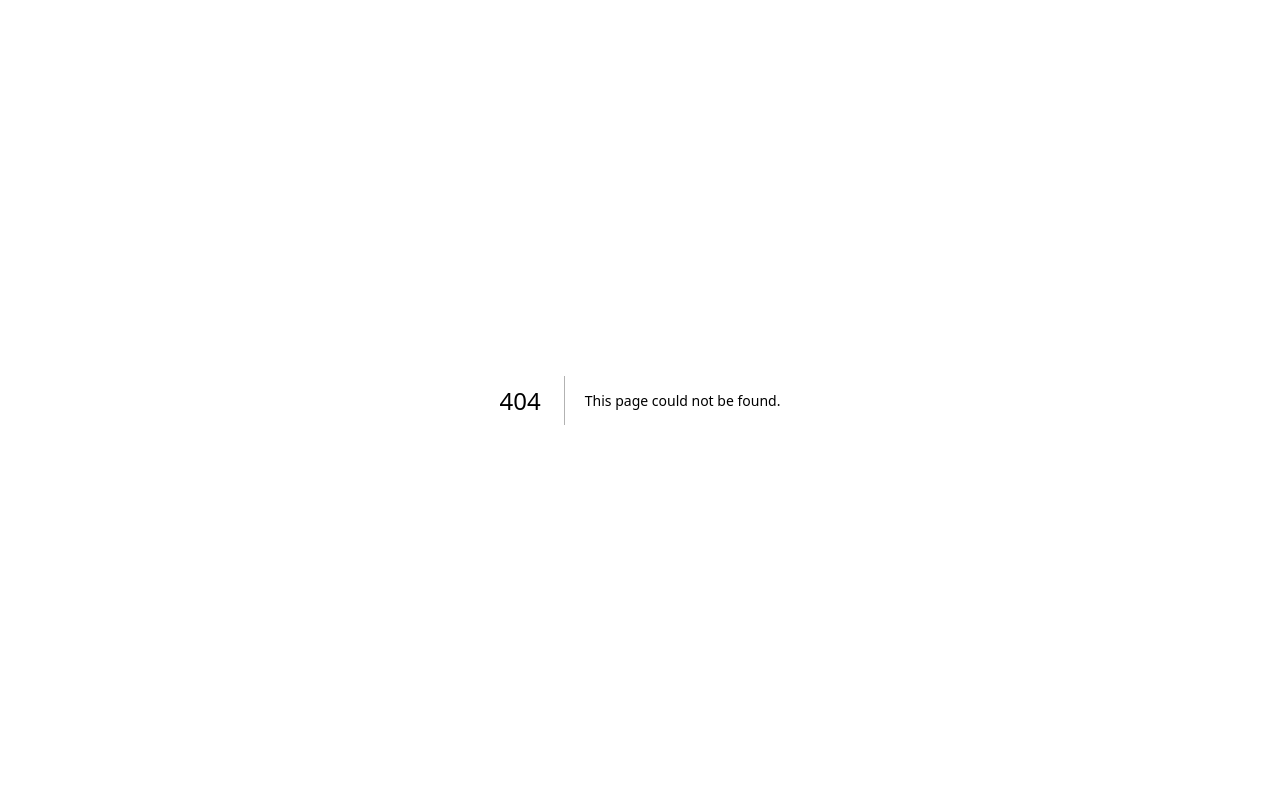
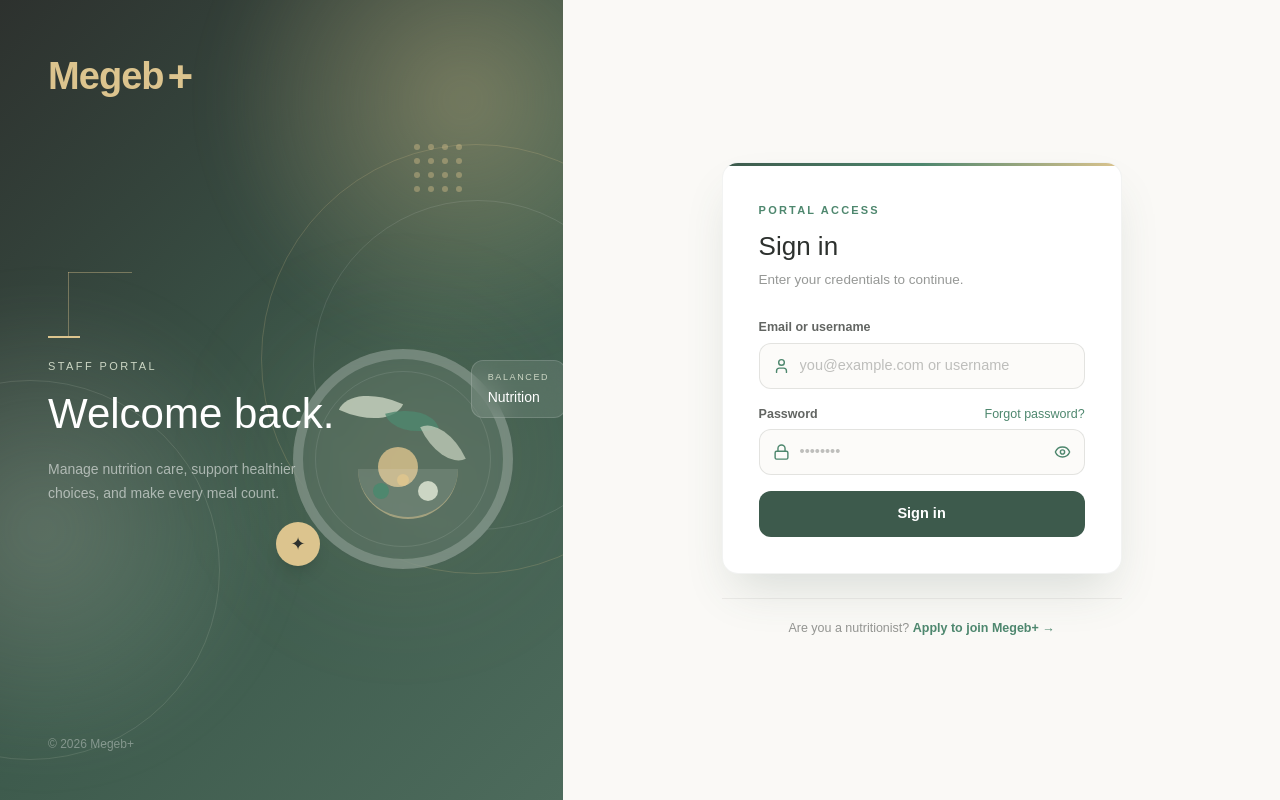
Before and after one commit to yeabsira23/megeb-plus-web, a Next.js app: page /auth/login in a window 1280 px wide. Before the commit this address had no page. Built offline with nearby package versions, Linux system fonts and the light colour scheme.

Commit message:
Organize folder structure and use TypeScript

```diff
--- a/package.json
+++ b/package.json
@@ -17,8 +17,11 @@
   },
   "devDependencies": {
     "@tailwindcss/postcss": "^4",
+    "@types/node": "^26.2.0",
+    "@types/react": "^19.2.18",
     "eslint": "^9",
     "eslint-config-next": "16.3.0",
-    "tailwindcss": "^4"
+    "tailwindcss": "^4",
+    "typescript": "^6.0.3"
   }
 }
--- a/src/app/forgot-password/page.js
+++ b/src/app/auth/forgot-password/page.tsx
@@ -1,20 +1,20 @@
-'use client';
+                         'use client';
 
-import { useState } from 'react';
-import { Phone, Check, ArrowLeft, ShieldCheck } from 'lucide-react';
+import { useState, FormEvent } from 'react';
+import { Mail, Check, ArrowLeft, ShieldCheck } from 'lucide-react';
 
 export default function ForgotPasswordPage() {
-  const [phone, setPhone] = useState('');
-  const [loading, setLoading] = useState(false);
-  const [submitted, setSubmitted] = useState(false);
-  const [error, setError] = useState('');
+  const [email, setEmail] = useState<string>('');
+  const [loading, setLoading] = useState<boolean>(false);
+  const [submitted, setSubmitted] = useState<boolean>(false);
+  const [error, setError] = useState<string>('');
 
-  async function handleSubmit(e) {
+  async function handleSubmit(e: FormEvent<HTMLFormElement>) {
     e.preventDefault();
     setError('');
 
-    if (!phone) {
-      setError('Enter your phone number to continue.');
+    if (!email) {
+      setError('Enter your email to continue.');
       return;
     }
 
@@ -93,13 +93,15 @@ export default function ForgotPasswordPage() {
         </div>
 
         {/* BRAND */}
-        <div className="inline-flex items-center relative z-10">
-          <div className="bg-[#E9F0EC] px-7 py-3 rounded-full border border-[#CCD6C4] shadow-sm">
-            <span className="font-display text-[#3D5A4C] text-3xl font-bold tracking-tight">
-              Megeb<span className="text-[#4E876E]">+</span>
-            </span>
-          </div>
-        </div>
+        <div className="flex items-center">
+      <span className="font-display text-[38px] font-bold tracking-tight text-[#DCC48E]">
+        Megeb
+       </span>
+
+       <span className="ml-1 font-display text-[44px] font-black leading-none text-[#DCC48E]">
+         +
+       </span>
+      </div>
 
         {/* LEFT TEXT */}
         <div className="relative z-10 max-w-sm">
@@ -120,7 +122,6 @@ export default function ForgotPasswordPage() {
           </p>
 
         </div>
-
         {/* DECORATIVE SECURITY ICON */}
         <div className="absolute right-[14%] top-[45%]">
 
@@ -170,13 +171,15 @@ export default function ForgotPasswordPage() {
         <div className="w-full max-w-[400px]">
 
           {/* MOBILE LOGO */}
-          <div className="lg:hidden flex items-center mb-10">
-            <div className="bg-[#E9F0EC] px-7 py-3 rounded-full border border-[#CCD6C4] shadow-sm">
-              <span className="font-display text-[#3D5A4C] text-3xl font-bold tracking-tight">
-                Megeb<span className="text-[#4E876E]">+</span>
-              </span>
-            </div>
-          </div>
+           <div className="flex items-center md:hidden">
+  <span className="font-display text-[28px] font-bold tracking-tight text-[#DCC48E]">
+    Megeb
+  </span>
+
+  <span className="ml-1 font-display text-[34px] font-black leading-none text-[#DCC48E]">
+    +
+  </span>
+</div>
 
           {/* CARD */}
           <div className="bg-white rounded-2xl shadow-[0_24px_48px_-12px_rgba(61,90,76,0.18)] border border-[#2D312E]/[0.06] overflow-hidden">
@@ -197,8 +200,7 @@ export default function ForgotPasswordPage() {
                   </h2>
 
                   <p className="font-body text-[#2D312E]/50 text-[13.5px] mb-7 leading-5">
-                    Enter your phone number and we'll help you reset your
-                    password.
+                    Enter your email and we'll help you reset your password.
                   </p>
 
                   <form
@@ -207,31 +209,31 @@ export default function ForgotPasswordPage() {
                     noValidate
                   >
 
-                    {/* PHONE */}
+                    {/* EMAIL */}
                     <div>
 
                       <label
-                        htmlFor="phone"
+                        htmlFor="email"
                         className="font-body block text-[12.5px] font-semibold text-[#2D312E]/75 mb-1.5"
                       >
-                        Phone number
+                        Email
                       </label>
 
                       <div className="relative">
 
-                        <Phone
+                        <Mail
                           size={17}
                           strokeWidth={2}
                           className="absolute left-3.5 top-1/2 -translate-y-1/2 text-[#4E876E]"
                         />
 
                         <input
-                          id="phone"
-                          type="tel"
-                          autoComplete="tel"
-                          value={phone}
-                          onChange={(e) => setPhone(e.target.value)}
-                          placeholder="+251 9XX XXX XXX"
+                          id="email"
+                          type="email"
+                          autoComplete="email"
+                         value={email}
+                          onChange={(e) => setEmail(e.target.value)}
+                          placeholder="you@example.com"
                           className="font-body w-full rounded-xl border border-[#2D312E]/12 bg-[#FAF9F6]/60 pl-10 pr-3.5 text-[14.5px] text-[#2D312E] placeholder:text-[#2D312E]/30 outline-none transition focus:bg-white focus:border-[#3D5A4C] focus:ring-4 focus:ring-[#3D5A4C]/10"
                           style={{
                             paddingTop: '11px',
@@ -280,13 +282,13 @@ export default function ForgotPasswordPage() {
                   </p>
 
                   <h2 className="font-display text-[#2D312E] text-[26px] mb-2">
-                    Check your phone
+                    Check your email
                   </h2>
 
                   <p className="font-body text-[#2D312E]/50 text-[13.5px] leading-5">
                     If an account exists for{' '}
                     <span className="font-semibold text-[#2D312E]/70">
-                      {phone}
+                      {email}
                     </span>
                     , you'll receive instructions to reset your password.
                   </p>
@@ -297,7 +299,7 @@ export default function ForgotPasswordPage() {
               <div className="mt-7 pt-5 border-t border-[#2D312E]/[0.07]">
 
                 <a
-                  href="/login"
+                  href="/auth/login"
                   className="font-body flex items-center justify-center gap-1.5 text-[12.5px] font-semibold text-[#4E876E] hover:text-[#3D5A4C] transition"
                 >
                   <ArrowLeft size={15} />
--- a/src/app/login/page.js
+++ b/src/app/auth/login/page.tsx
@@ -1,22 +1,22 @@
-
  'use client';
 
-import { useState } from 'react';
-import axios from 'axios'
+import { useState, FormEvent } from 'react';
+import axios from 'axios';
+import { User, Lock, Eye, EyeOff } from 'lucide-react';
 
 export default function LoginPage() {
-  const [phone, setPhone] = useState('');
-  const [password, setPassword] = useState('');
-  const [showPassword, setShowPassword] = useState(false);
-  const [loading, setLoading] = useState(false);
-  const [error, setError] = useState('');
+  const [identifier, setIdentifier] = useState<string>('');
+  const [password, setPassword] = useState<string>('');
+  const [showPassword, setShowPassword] = useState<boolean>(false);
+  const [loading, setLoading] = useState<boolean>(false);
+  const [error, setError] = useState<string>('');
 
-  async function handleSubmit(e) {
+  async function handleSubmit(e: FormEvent<HTMLFormElement>) {
     e.preventDefault();
     setError('');
 
-    if (!phone || !password) {
-      setError('Enter your phone number and password to continue.');
+    if (!identifier || !password) {
+      setError('Enter your email or username and password to continue.');
       return;
     }
 
@@ -25,10 +25,7 @@ export default function LoginPage() {
     try {
       const response = await axios.post(
         'http://127.0.0.1:8000/api/auth/login/',
-    {
-      phone,
-      password,
-    }
+        { identifier, password }
       );
 
       localStorage.setItem('access', response.data.access);
@@ -36,10 +33,11 @@ export default function LoginPage() {
 
       window.location.href = '/dashboard';
     } catch (err) {
-  setError(
-    err.response?.data?.detail ||
-    'Login failed. Check your credentials.'
-  );
+      if (axios.isAxiosError(err)) {
+        setError(err.response?.data?.detail || 'Login failed. Check your credentials.');
+      } else {
+        setError('Login failed. Check your credentials.');
+      }
     } finally {
       setLoading(false);
     }
@@ -103,14 +101,18 @@ export default function LoginPage() {
           <div className="absolute top-[34%] left-[12%] w-px h-16 bg-[#DCC48E]/40" />
 
         </div>
+
         {/* BRAND */}
-<div className="inline-flex items-center">
-  <div className="bg-[#E9F0EC] px-7 py-3 rounded-full border border-[#CCD6C4] shadow-sm">
-    <span className="font-display text-[#3D5A4C] text-3xl font-bold tracking-tight">
-      Megeb<span className="text-[#4E876E]">+</span>
+      <div className="flex items-center">
+      <span className="font-display text-[38px] font-bold tracking-tight text-[#DCC48E]">
+        Megeb
+       </span>
+
+       <span className="ml-1 font-display text-[44px] font-black leading-none text-[#DCC48E]">
+         +
        </span>
       </div>
-</div>
+
         {/* TEXT */}
         <div className="relative z-10 max-w-sm">
 
@@ -119,7 +121,6 @@ export default function LoginPage() {
           <p className="font-body text-[11px] tracking-[0.22em] uppercase text-[#CCD6C4] mb-4">
             Staff Portal
           </p>
-
               <h1 className="font-display text-white text-[42px] leading-[1.12]">
             Welcome back.
           </h1>
@@ -202,19 +203,15 @@ export default function LoginPage() {
         <div className="w-full max-w-[400px]">
 
           {/* Mobile logo */}
-          <div className="lg:hidden flex items-center gap-2 mb-10">
-<div className="inline-flex items-center">
-  <div className="bg-[#E9F0EC] px-7 py-3 rounded-full border border-[#CCD6C4] shadow-sm">
-    <span className="font-display text-[#3D5A4C] text-3xl font-bold tracking-tight">
-      Megeb<span className="text-[#4E876E]">+</span>
+          <div className="flex items-center md:hidden">
+  <span className="font-display text-[28px] font-bold tracking-tight text-[#DCC48E]">
+    Megeb
+  </span>
+
+  <span className="ml-1 font-display text-[34px] font-black leading-none text-[#DCC48E]">
+    +
   </span>
 </div>
-</div>
-
-
-
-          </div>
-
           {/* LOGIN CARD */}
           <div className="bg-white rounded-2xl shadow-[0_24px_48px_-12px_rgba(61,90,76,0.18)] border border-[#2D312E]/[0.06] overflow-hidden">
 
@@ -230,36 +227,37 @@ export default function LoginPage() {
               <h2 className="font-display text-[#2D312E] text-[26px] mb-1">
                 Sign in
               </h2>
-
               <p className="font-body text-[#2D312E]/50 text-[13.5px] mb-7">
                 Enter your credentials to continue.
               </p>
 
               <form onSubmit={handleSubmit} className="space-y-4">
 
-                {/* PHONE */}
+                {/* EMAIL OR USERNAME */}
                 <div>
 
                   <label
-                    htmlFor="phone"
+                    htmlFor="identifier"
                     className="font-body block text-[12.5px] font-semibold text-[#2D312E]/75 mb-1.5"
                   >
-                    Phone number
+                    Email or username
                   </label>
 
                   <div className="relative">
 
-                    <span className="absolute left-3.5 top-1/2 -translate-y-1/2 text-[#4E876E]">
-                      <PhoneIcon />
-                    </span>
+                    <User
+                      size={17}
+                      strokeWidth={2}
+                      className="absolute left-3.5 top-1/2 -translate-y-1/2 text-[#4E876E]"
+                    />
 
                     <input
-                      id="phone"
-                      type="tel"
-                      autoComplete="tel"
-                      value={phone}
-                      onChange={(e) => setPhone(e.target.value)}
-                      placeholder="+251 9XX XXX XXX"
+                      id="identifier"
+                      type="text"
+                      autoComplete="username"
+                      value={identifier}
+                      onChange={(e) => setIdentifier(e.target.value)}
+                      placeholder="you@example.com or username"
                       className="font-body w-full rounded-xl border border-[#2D312E]/12 bg-[#FAF9F6]/60 pl-10 pr-3.5 text-[14.5px] text-[#2D312E] placeholder:text-[#2D312E]/30 outline-none transition focus:bg-white focus:border-[#3D5A4C] focus:ring-4 focus:ring-[#3D5A4C]/10"
                       style={{
                         paddingTop: '11px',
@@ -284,7 +282,7 @@ export default function LoginPage() {
                     </label>
 
                     <a
-                     href="/forgot-password"
+                      href="/auth/forgot-password"
                       className="font-body text-[12.5px] font-medium text-[#4E876E] hover:text-[#3D5A4C]"
                     >
                       Forgot password?
@@ -294,9 +292,11 @@ export default function LoginPage() {
 
                   <div className="relative">
 
-                    <span className="absolute left-3.5 top-1/2 -translate-y-1/2 text-[#4E876E]">
-                      <LockIcon />
-                    </span>
+                    <Lock
+                      size={17}
+                      strokeWidth={2}
+                      className="absolute left-3.5 top-1/2 -translate-y-1/2 text-[#4E876E]"
+                    />
 
                     <input
                       id="password"
@@ -305,7 +305,7 @@ export default function LoginPage() {
                       value={password}
                       onChange={(e) => setPassword(e.target.value)}
                       placeholder="••••••••"
-                      className="font-body w-full rounded-xl border border-[#2D312E]/12 bg-[#FAF9F6]/60 pl-10 pr-16 text-[14.5px] text-[#2D312E] placeholder:text-[#2D312E]/30 outline-none transition focus:bg-white focus:border-[#3D5A4C] focus:ring-4 focus:ring-[#3D5A4C]/10"
+                      className="font-body w-full rounded-xl border border-[#2D312E]/12 bg-[#FAF9F6]/60 pl-10 pr-11 text-[14.5px] text-[#2D312E] placeholder:text-[#2D312E]/30 outline-none transition focus:bg-white focus:border-[#3D5A4C] focus:ring-4 focus:ring-[#3D5A4C]/10"
                       style={{
                         paddingTop: '11px',
                         paddingBottom: '11px',
@@ -315,15 +315,15 @@ export default function LoginPage() {
                     <button
                       type="button"
                       onClick={() => setShowPassword(!showPassword)}
-                      className="absolute right-3.5 top-1/2 -translate-y-1/2 text-[12.5px] font-semibold text-[#4E876E]"
+                      className="absolute right-3.5 top-1/2 -translate-y-1/2 text-[#4E876E]"
+                      aria-label={showPassword ? 'Hide password' : 'Show password'}
                     >
-                      {showPassword ? 'Hide' : 'Show'}
+                      {showPassword ? <EyeOff size={17} /> : <Eye size={17} />}
                     </button>
 
                   </div>
 
                 </div>
-
               {/* ERROR */}
                 {error && (
                   <p
@@ -348,20 +348,18 @@ export default function LoginPage() {
             </div>
           </div>
 
-
           {/* Nutritionist application */}
           <div className="mt-6 pt-5 border-t border-[#2D312E]/[0.07] text-center">
             <p className="font-body text-[12.5px] text-[#2D312E]/50">
               Are you a nutritionist?{' '}
               <a
-              href="/portal/nutritionist/apply"
+                href="/nutritionist/apply"
                 className="font-semibold text-[#4E876E] hover:text-[#3D5A4C] transition"
               >
                 Apply to join Megeb+ →
               </a>
             </p>
           </div>
-
 
         </div>
 
@@ -370,40 +368,3 @@ export default function LoginPage() {
     </main>
   );
 }
-
-/* PHONE ICON */
-function PhoneIcon() {
-  return (
-    <svg
-      width="16"
-      height="16"
-      viewBox="0 0 24 24"
-      fill="none"
-      stroke="currentColor"
-      strokeWidth="2"
-      strokeLinecap="round"
-      strokeLinejoin="round"
-    >
-      <path d="M22 16.92v3a2 2 0 0 1-2.18 2 19.79 19.79 0 0 1-8.63-3.07 19.5 19.5 0 0 1-6-6 19.79 19.79 0 0 1-3.07-8.67A2 2 0 0 1 4.11 2h3a2 2 0 0 1 2 1.72c.127.96.361 1.903.7 2.81a2 2 0 0 1-.45 2.11L8.09 9.91a16 16 0 0 0 6 6l1.27-1.27a2 2 0 0 1 2.11-.45c.907.339 1.85.573 2.81.7A2 2 0 0 1 22 16.92z" />
-    </svg>
-  );
-}
-
-/* LOCK ICON */
-function LockIcon() {
-  return (
-    <svg
-      width="16"
-      height="16"
-      viewBox="0 0 24 24"
-      fill="none"
-      stroke="currentColor"
-      strokeWidth="2"
-      strokeLinecap="round"
-      strokeLinejoin="round"
-    >
-      <rect x="3" y="11" width="18" height="11" rx="2" ry="2" />
-      <path d="M7 11V7a5 5 0 0 1 10 0v4" />
-    </svg>
-  );
-}
--- a/src/app/page.js
+++ b/src/app/page.js
@@ -1,5 +1,5 @@
 import { redirect } from 'next/navigation';
 
 export default function Home() {
-  redirect('/login');
+  redirect('/auth/login');
 }
```
Also changed, not shown: tsconfig.json (added, +37 -0 lines), src/app/(root)/admin/dashboard/page.js (renamed from src/app/admin/dashboard/page.js), src/app/(root)/nutritionist/dashboard/page.js (renamed from src/app/nutritionist/dashboard/page.js), 1 other file (tests, documents, lock files or other folders). Lines whose indentation alone changed are shown as unchanged.
